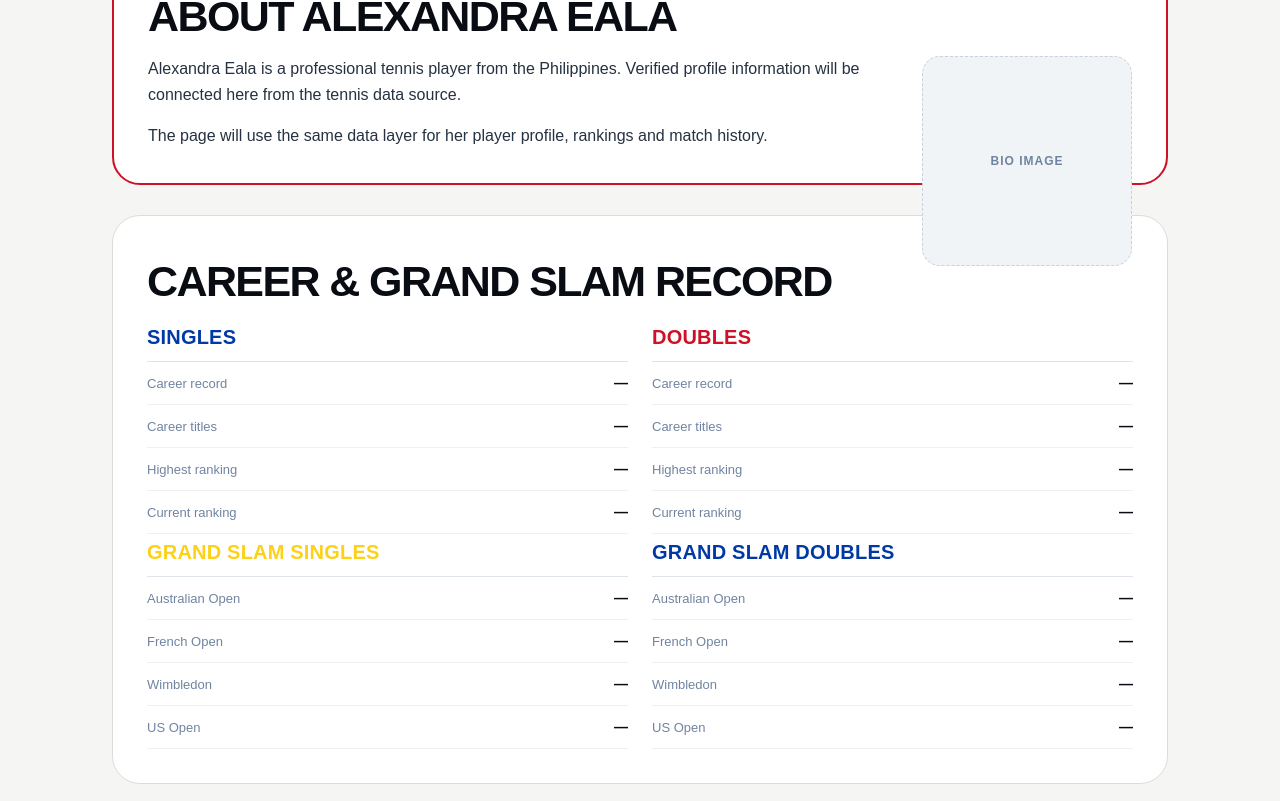
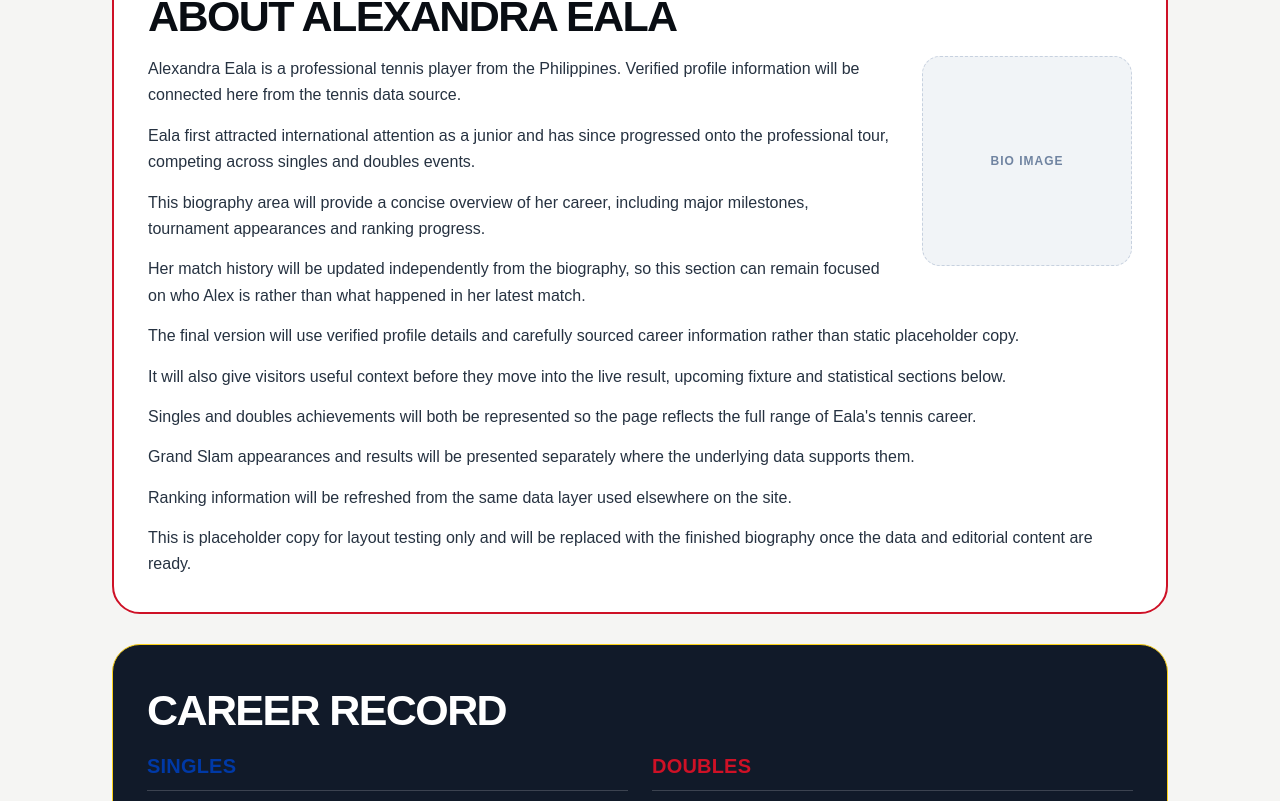
Before and after one commit to DominicFieldiGamingWriter/DidAlexWin, a Next.js app: page / in a window 1280 px wide. Shown: the part 939-1740 px from the top of the page. Built offline with nearby package versions, Linux system fonts and the light colour scheme.

Commit message:
Split career and Grand Slam cards

```diff
--- a/app/globals.css
+++ b/app/globals.css
@@ -322,8 +322,46 @@ body {
   border-radius: 28px;
 }
 
-.section-card--red {
+.section-card--red,
+.grand-slam-card {
   border: 2px solid #ce1126;
+}
+
+.career-card {
+  margin-top: 30px;
+  padding: 34px;
+  background: #111a29;
+  color: #ffffff;
+  border: 1px solid #fcd116;
+  border-radius: 28px;
+}
+
+.career-card .section-title {
+  color: #ffffff;
+}
+
+.career-card .stats-list {
+  border-top-color: rgba(255,255,255,.18);
+}
+
+.career-card .stats-list > div {
+  border-bottom-color: rgba(255,255,255,.10);
+}
+
+.career-card .stats-list span {
+  color: #aab8cb;
+}
+
+.career-card .stats-list strong {
+  color: #ffffff;
+}
+
+.career-card .stats-column h3 {
+  color: #0039a6;
+}
+
+.career-card .stats-column .doubles-heading {
+  color: #ce1126 !important;
 }
 
 .section-card .section-label {
@@ -579,3 +617,15 @@ footer {
 .grand-slam-grid > div:first-child h3 {
   color: #fcd116;
 }
+
+.grand-slam-card {
+  margin-top: 30px;
+}
+
+@media (max-width: 820px) {
+  .career-card,
+  .grand-slam-card {
+    padding: 27px 22px;
+    border-radius: 25px;
+  }
+}
--- a/app/page.tsx
+++ b/app/page.tsx
@@ -103,24 +103,60 @@ export default function Home() {
               data source.
             </p>
             <p>
-              The page will use the same data layer for her player profile,
-              rankings and match history.
+              Eala first attracted international attention as a junior and has
+              since progressed onto the professional tour, competing across
+              singles and doubles events.
+            </p>
+            <p>
+              This biography area will provide a concise overview of her career,
+              including major milestones, tournament appearances and ranking
+              progress.
+            </p>
+            <p>
+              Her match history will be updated independently from the biography,
+              so this section can remain focused on who Alex is rather than what
+              happened in her latest match.
+            </p>
+            <p>
+              The final version will use verified profile details and carefully
+              sourced career information rather than static placeholder copy.
+            </p>
+            <p>
+              It will also give visitors useful context before they move into the
+              live result, upcoming fixture and statistical sections below.
+            </p>
+            <p>
+              Singles and doubles achievements will both be represented so the
+              page reflects the full range of Eala&apos;s tennis career.
+            </p>
+            <p>
+              Grand Slam appearances and results will be presented separately
+              where the underlying data supports them.
+            </p>
+            <p>
+              Ranking information will be refreshed from the same data layer used
+              elsewhere on the site.
+            </p>
+            <p>
+              This is placeholder copy for layout testing only and will be
+              replaced with the finished biography once the data and editorial
+              content are ready.
             </p>
           </div>
         </div>
       </section>
 
-      <section className="section-card">
-        <h2 className="section-title">CAREER &amp; GRAND SLAM RECORD</h2>
+      <section className="career-card">
+        <h2 className="section-title">CAREER RECORD</h2>
 
         <div className="stats-grid">
           <div className="stats-column">
             <h3>SINGLES</h3>
             <div className="stats-list">
-              <div><span>Career record</span><strong>—</strong></div>
-              <div><span>Career titles</span><strong>—</strong></div>
-              <div><span>Highest ranking</span><strong>—</strong></div>
-              <div><span>Current ranking</span><strong>—</strong></div>
+              <div><span>Career record</span><strong>40–21</strong></div>
+              <div><span>Career titles</span><strong>1</strong></div>
+              <div><span>Highest ranking</span><strong>No. 18</strong></div>
+              <div><span>Current ranking</span><strong>No. 18</strong></div>
             </div>
           </div>
 
@@ -134,6 +170,10 @@ export default function Home() {
             </div>
           </div>
         </div>
+      </section>
+
+      <section className="section-card grand-slam-card">
+        <h2 className="section-title">GRAND SLAM RECORD</h2>
 
         <div className="grand-slam-grid">
           <div>
@@ -147,7 +187,7 @@ export default function Home() {
           </div>
 
           <div>
-            <h3>GRAND SLAM DOUBLES</h3>
+            <h3 className="doubles-heading">GRAND SLAM DOUBLES</h3>
             <div className="slam-list">
               <div><span>Australian Open</span><strong>—</strong></div>
               <div><span>French Open</span><strong>—</strong></div>
```
